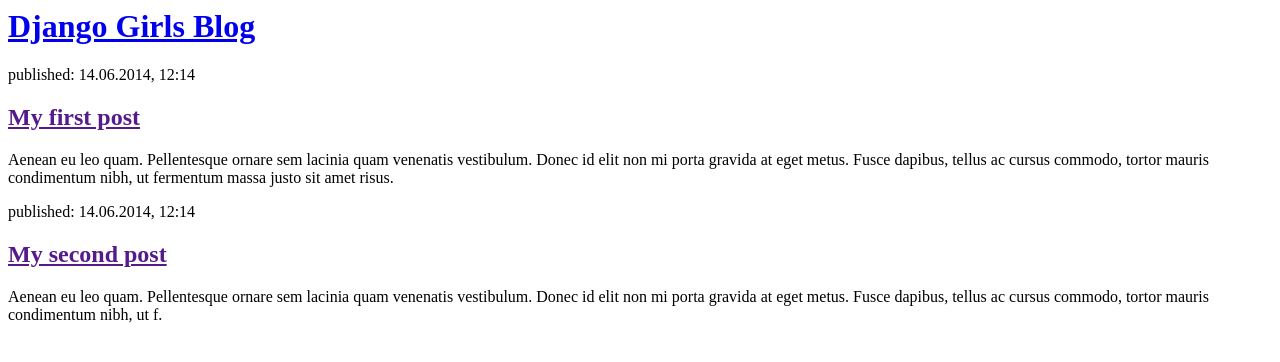
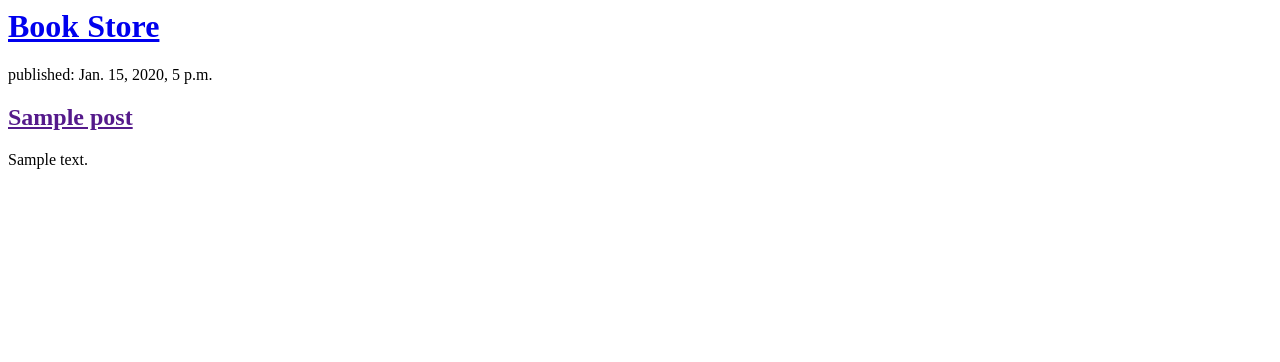
Before and after one commit to ATBLightning/my-first-bookstore, a Django app: page / in a window 1280 px wide. Shown: the top 362 px of the page. Run offline with Django 3.2, Linux system fonts and the light colour scheme; tables that the repository leaves empty hold one stand-in row (values such as "Sample post").

Commit message:
Modified templates to display posts from database.

```diff
--- a/bookstore/templates/bookstore/post_list.html
+++ b/bookstore/templates/bookstore/post_list.html
@@ -1,22 +1,18 @@
 <html>
     <head>
-        <title>Django Girls blog</title>
+        <title>Book Store</title>
     </head>
     <body>
         <div>
-            <h1><a href="/">Django Girls Blog</a></h1>
+            <h1><a href="/">Book Store</a></h1>
         </div>
 
-        <div>
-            <p>published: 14.06.2014, 12:14</p>
-            <h2><a href="">My first post</a></h2>
-            <p>Aenean eu leo quam. Pellentesque ornare sem lacinia quam venenatis vestibulum. Donec id elit non mi porta gravida at eget metus. Fusce dapibus, tellus ac cursus commodo, tortor mauris condimentum nibh, ut fermentum massa justo sit amet risus.</p>
-        </div>
-
-        <div>
-            <p>published: 14.06.2014, 12:14</p>
-            <h2><a href="">My second post</a></h2>
-            <p>Aenean eu leo quam. Pellentesque ornare sem lacinia quam venenatis vestibulum. Donec id elit non mi porta gravida at eget metus. Fusce dapibus, tellus ac cursus commodo, tortor mauris condimentum nibh, ut f.</p>
-        </div>
+        {% for post in posts %}
+            <div>
+                <p>published: {{ post.published_date }}</p>
+                <h2><a href="">{{ post.title }}</a></h2>
+                <p>{{ post.text|linebreaksbr }}</p>
+            </div>
+        {% endfor %}
     </body>
 </html>
--- a/bookstore/views.py
+++ b/bookstore/views.py
@@ -1,5 +1,7 @@
 from django.shortcuts import render
+from django.utils import timezone
+from .models import Post
 
-# Create your views here.
 def post_list(request):
-    return render(request, 'bookstore/post_list.html', {})
+    posts = Post.objects.filter(published_date__lte=timezone.now()).order_by('published_date')
+    return render(request, 'bookstore/post_list.html', {'posts': posts})
--- a/mysite/settings.py
+++ b/mysite/settings.py
@@ -106,7 +106,7 @@
 
 LANGUAGE_CODE = 'en-us'
 
-TIME_ZONE = 'UTC'
+TIME_ZONE = 'Asia/Bangkok'
 
 USE_I18N = True
 
```
